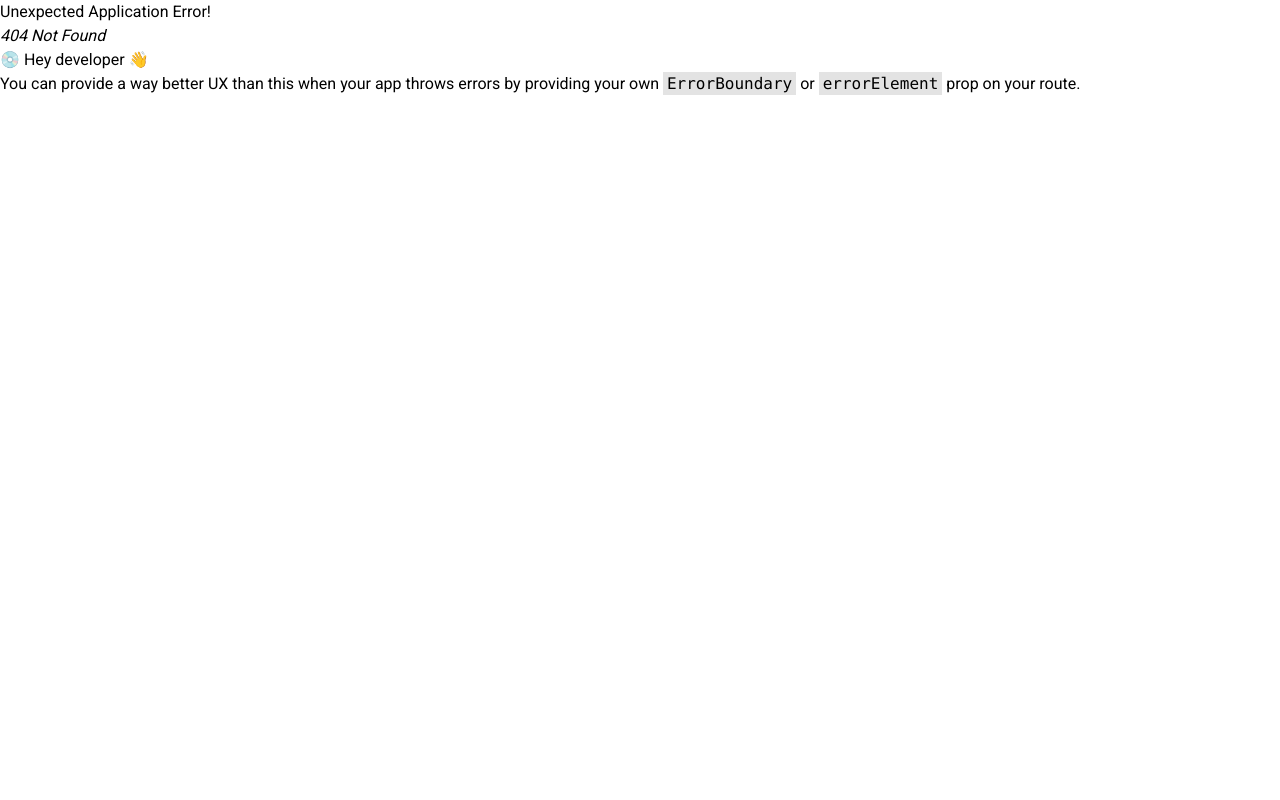
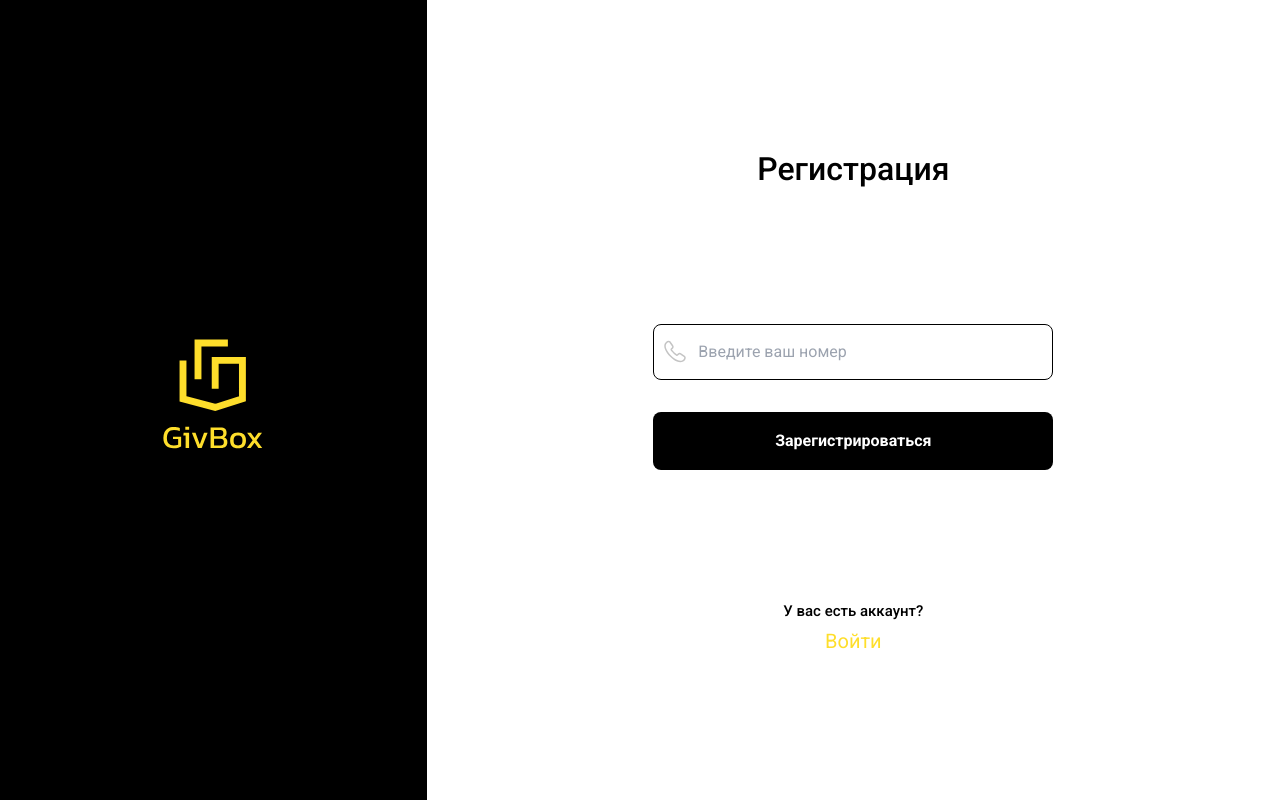
Before and after one commit to LevNiz/front1, a React (Vite) app: page /register in a window 1280 px wide. Before the commit this address had no page. Built offline with nearby package versions, Linux system fonts and the light colour scheme.

Commit message:
Register page

```diff
--- a/src/components/Navbar/Navbar.jsx
+++ b/src/components/Navbar/Navbar.jsx
@@ -56,10 +56,10 @@ const Navbar = () => {
             ref={modalRef}
             className='absolute top-[100px] right-10 max-w-[370px] w-full bg-white z-[999] p-8 flex flex-col space-y-5 rounded-2xl'
           >
-            <NavLink className='w-full p-3 bg-black text-white rounded-lg text-center hover:opacity-80 duration-100'>
+            <NavLink to='login' className='w-full p-3 bg-black text-white rounded-lg text-center hover:opacity-80 duration-100'>
               Войти
             </NavLink>
-            <NavLink className='w-full p-3 bg-black text-white rounded-lg text-center hover:opacity-80 duration-100'>
+            <NavLink to='register' className='w-full p-3 bg-black text-white rounded-lg text-center hover:opacity-80 duration-100'>
               Зарегистрироваться
             </NavLink>
           </div>
--- /dev/null
+++ b/src/pages/Auth/Auth.jsx
@@ -0,0 +1,37 @@
+import { NavLink } from 'react-router-dom';
+import logo from '../../assets/icons/logo2.svg';
+import call from '../../assets/icons/call2.svg';
+
+const Auth = () => {
+  return (
+    <div className='flex w-full h-screen'>
+      <div className='w-2/6 bg-black flex justify-center items-center'>
+        <img src={logo} alt='*' />
+      </div>
+      <div className='w-4/6 flex flex-col justify-around items-center py-20'>
+        <h1 className='text-[32px] font-medium'>Регистрация</h1>
+        <form className='max-w-[400px] w-full'>
+          <div className='mb-8 relative'>
+            <input
+              className='w-full border border-black p-[15px_20px_15px_44px] rounded-lg focus:outline-none'
+              type='number'
+              placeholder='Введите ваш номер'
+            />
+            <img className='absolute top-[15px] left-[10px]' src={call} alt="*" />
+          </div>
+          <NavLink className='p-[17px] rounded-lg bg-black text-white flex justify-center items-center w-full font-bold hover:opacity-80 duration-150'>
+            Зарегистрироваться
+          </NavLink>
+        </form>
+        <div className='text-center'>
+          <p className='text-[15px] font-medium mb-1'>У вас есть аккаунт?</p>
+          <NavLink className='text-xl text-colYellow' to='/login'>
+            Войти
+          </NavLink>
+        </div>
+      </div>
+    </div>
+  );
+};
+
+export default Auth;
--- a/src/pages/index.js
+++ b/src/pages/index.js
@@ -1,9 +1,11 @@
 import Tracking from "./Tracking/Tracking";
 import Warehouses from "./Warehouses/Warehouses";
 import Home from "./Home/Home";
+import Auth from "./Auth/Auth";
 
 export {
     Tracking,
     Warehouses,
     Home,
+    Auth,
 }
--- a/src/routes/router.jsx
+++ b/src/routes/router.jsx
@@ -4,10 +4,14 @@ import {
   Route,
 } from 'react-router-dom';
 import { Layout, WareHouseDetail } from '../components';
-import { Home, Tracking, Warehouses } from '../pages';
+import { Auth, Home, Tracking, Warehouses } from '../pages';
 
 export const router = createBrowserRouter(
   createRoutesFromElements(
+    <Route>
+      <Route path='register'>
+        <Route index element={<Auth />} />
+      </Route>
       <Route path='/' element={<Layout />}>
         <Route index element={<Home />} />
         <Route path='tracking' element={<Tracking />} />
@@ -16,5 +20,6 @@ export const router = createBrowserRouter(
           <Route path=':id' element={<WareHouseDetail />} />
         </Route>
       </Route>
+    </Route>
   )
 );
```
Also changed, not shown: src/assets/icons/call2.svg (added), src/assets/icons/logo2.svg (added). Lines whose indentation alone changed are shown as unchanged.
